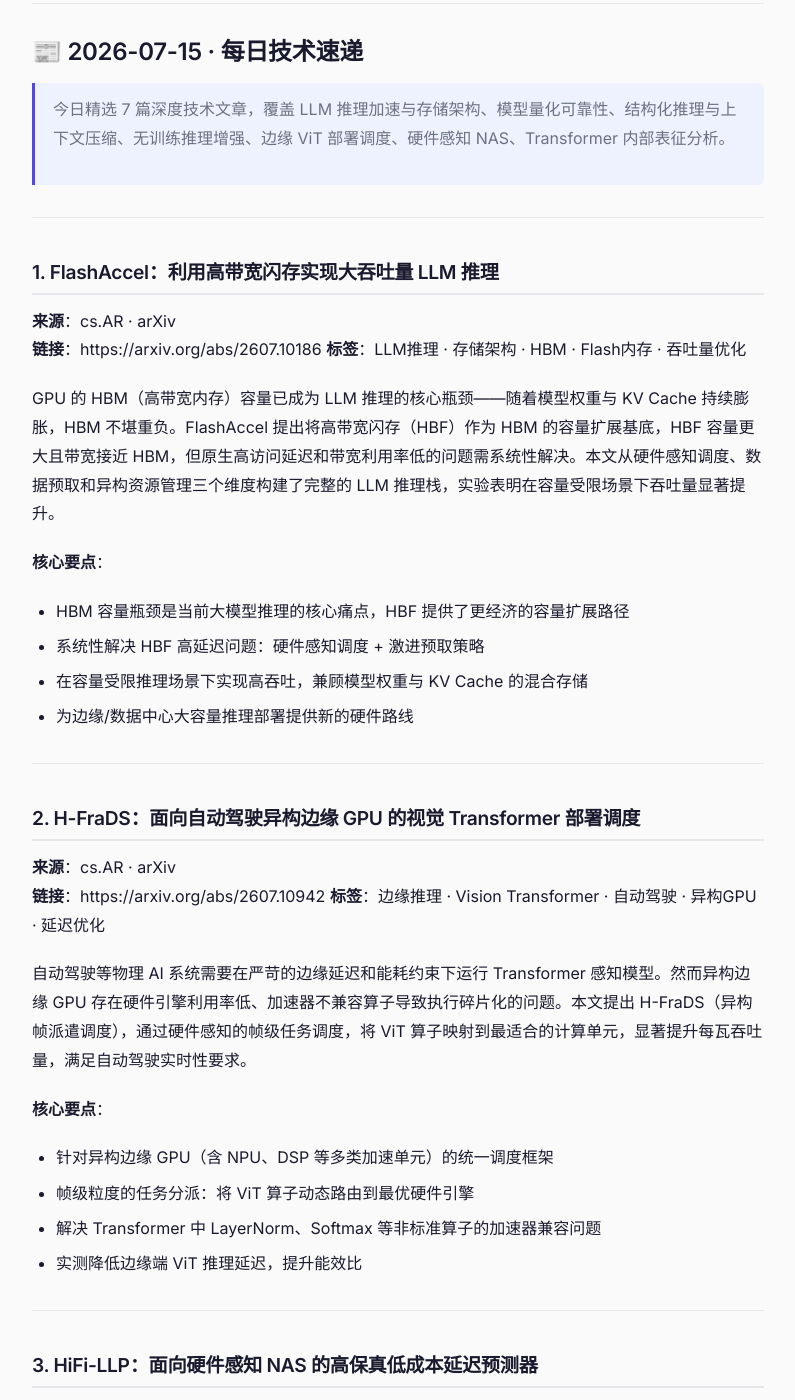
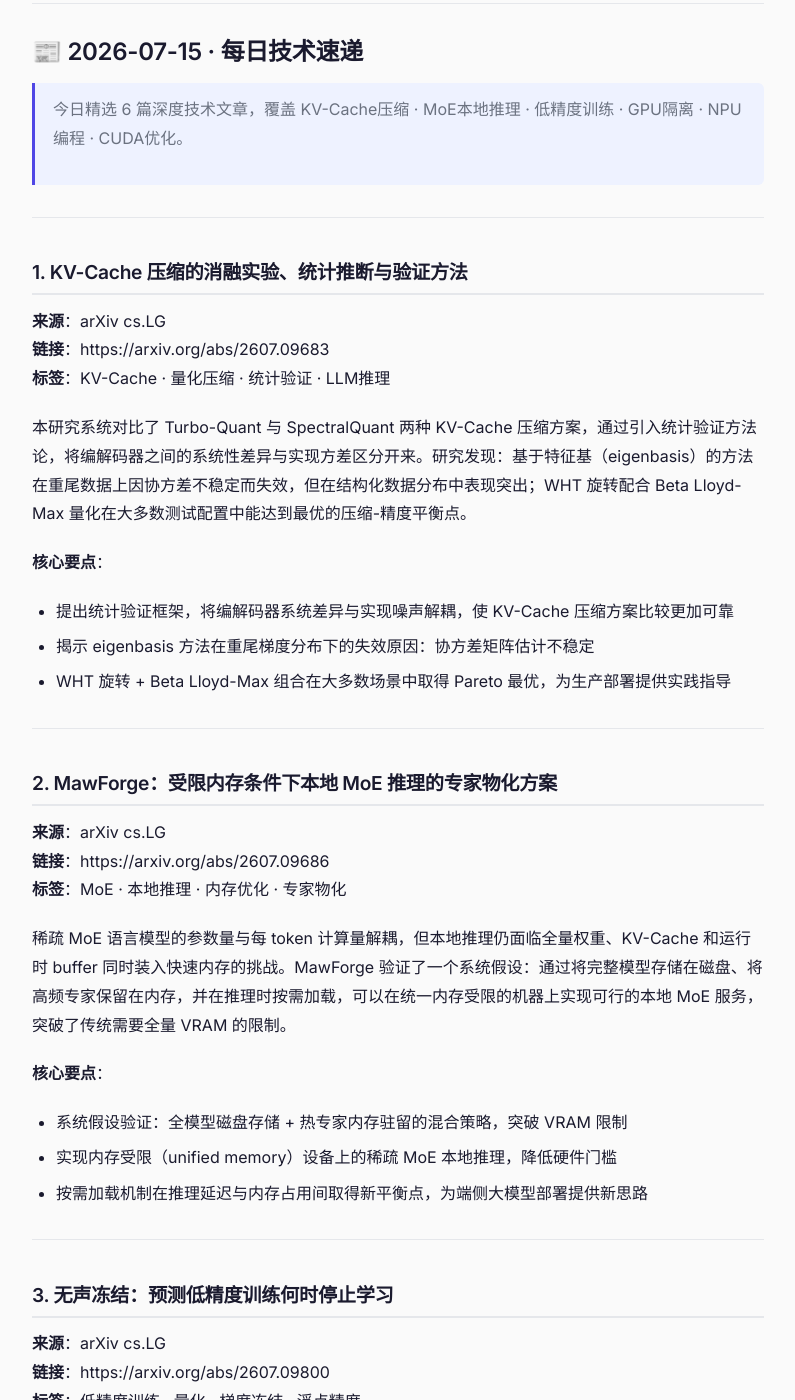
Before and after one commit to chengenbao/chengenbao.github.io, a Jekyll site: the page built from _reading_list/2026-07-15-tech-daily.md, in a window 1280 px wide and 1400 px high, scrolled down 349 px. Shown: the whole window, without its empty margins (242-1037 px from the left). Built offline with Jekyll 4.4.1, drawn with Linux system fonts in a browser that asks for light colours; comment, search, counter and statistics services are not loaded; some of the changed text lies outside the part shown.

Commit message:
add tech daily 2026-07-15

```diff
--- a/_reading_list/2026-07-15-tech-daily.md
+++ b/_reading_list/2026-07-15-tech-daily.md
@@ -1,6 +1,6 @@
 ---
 layout: reading
-title: "LLM 推理加速 x 量化失效 x 结构化推理 x 硬件感知优化"
+title: "KV-Cache压缩 · MoE本地推理 · 低精度训练 · GPU隔离 · NPU编程 · CUDA优化"
 category: tech
 tags: [Tech, 多源, 前沿]
 date: 2026-07-15
@@ -8,119 +8,97 @@ date: 2026-07-15
 
 # 📰 2026-07-15 · 每日技术速递
 
-> 今日精选 7 篇深度技术文章，覆盖 LLM 推理加速与存储架构、模型量化可靠性、结构化推理与上下文压缩、无训练推理增强、边缘 ViT 部署调度、硬件感知 NAS、Transformer 内部表征分析。
+> 今日精选 6 篇深度技术文章，覆盖 KV-Cache压缩 · MoE本地推理 · 低精度训练 · GPU隔离 · NPU编程 · CUDA优化。
 
 ---
 
-## 1. FlashAccel：利用高带宽闪存实现大吞吐量 LLM 推理
+## 1. KV-Cache 压缩的消融实验、统计推断与验证方法
 
-**来源**：cs.AR · arXiv
-**链接**：https://arxiv.org/abs/2607.10186
-**标签**：LLM推理 · 存储架构 · HBM · Flash内存 · 吞吐量优化
+**来源**：arXiv cs.LG
+**链接**：https://arxiv.org/abs/2607.09683
+**标签**：KV-Cache · 量化压缩 · 统计验证 · LLM推理
 
-GPU 的 HBM（高带宽内存）容量已成为 LLM 推理的核心瓶颈——随着模型权重与 KV Cache 持续膨胀，HBM 不堪重负。FlashAccel 提出将高带宽闪存（HBF）作为 HBM 的容量扩展基底，HBF 容量更大且带宽接近 HBM，但原生高访问延迟和带宽利用率低的问题需系统性解决。本文从硬件感知调度、数据预取和异构资源管理三个维度构建了完整的 LLM 推理栈，实验表明在容量受限场景下吞吐量显著提升。
+本研究系统对比了 Turbo-Quant 与 SpectralQuant 两种 KV-Cache 压缩方案，通过引入统计验证方法论，将编解码器之间的系统性差异与实现方差区分开来。研究发现：基于特征基（eigenbasis）的方法在重尾数据上因协方差不稳定而失效，但在结构化数据分布中表现突出；WHT 旋转配合 Beta Lloyd-Max 量化在大多数测试配置中能达到最优的压缩-精度平衡点。
 
 **核心要点**：
-- HBM 容量瓶颈是当前大模型推理的核心痛点，HBF 提供了更经济的容量扩展路径
-- 系统性解决 HBF 高延迟问题：硬件感知调度 + 激进预取策略
-- 在容量受限推理场景下实现高吞吐，兼顾模型权重与 KV Cache 的混合存储
-- 为边缘/数据中心大容量推理部署提供新的硬件路线
+- 提出统计验证框架，将编解码器系统差异与实现噪声解耦，使 KV-Cache 压缩方案比较更加可靠
+- 揭示 eigenbasis 方法在重尾梯度分布下的失效原因：协方差矩阵估计不稳定
+- WHT 旋转 + Beta Lloyd-Max 组合在大多数场景中取得 Pareto 最优，为生产部署提供实践指导
 
 ---
 
-## 2. H-FraDS：面向自动驾驶异构边缘 GPU 的视觉 Transformer 部署调度
+## 2. MawForge：受限内存条件下本地 MoE 推理的专家物化方案
 
-**来源**：cs.AR · arXiv
-**链接**：https://arxiv.org/abs/2607.10942
-**标签**：边缘推理 · Vision Transformer · 自动驾驶 · 异构GPU · 延迟优化
+**来源**：arXiv cs.LG
+**链接**：https://arxiv.org/abs/2607.09686
+**标签**：MoE · 本地推理 · 内存优化 · 专家物化
 
-自动驾驶等物理 AI 系统需要在严苛的边缘延迟和能耗约束下运行 Transformer 感知模型。然而异构边缘 GPU 存在硬件引擎利用率低、加速器不兼容算子导致执行碎片化的问题。本文提出 H-FraDS（异构帧派遣调度），通过硬件感知的帧级任务调度，将 ViT 算子映射到最适合的计算单元，显著提升每瓦吞吐量，满足自动驾驶实时性要求。
+稀疏 MoE 语言模型的参数量与每 token 计算量解耦，但本地推理仍面临全量权重、KV-Cache 和运行时 buffer 同时装入快速内存的挑战。MawForge 验证了一个系统假设：通过将完整模型存储在磁盘、将高频专家保留在内存，并在推理时按需加载，可以在统一内存受限的机器上实现可行的本地 MoE 服务，突破了传统需要全量 VRAM 的限制。
 
 **核心要点**：
-- 针对异构边缘 GPU（含 NPU、DSP 等多类加速单元）的统一调度框架
-- 帧级粒度的任务分派：将 ViT 算子动态路由到最优硬件引擎
-- 解决 Transformer 中 LayerNorm、Softmax 等非标准算子的加速器兼容问题
-- 实测降低边缘端 ViT 推理延迟，提升能效比
+- 系统假设验证：全模型磁盘存储 + 热专家内存驻留的混合策略，突破 VRAM 限制
+- 实现内存受限（unified memory）设备上的稀疏 MoE 本地推理，降低硬件门槛
+- 按需加载机制在推理延迟与内存占用间取得新平衡点，为端侧大模型部署提供新思路
 
 ---
 
-## 3. HiFi-LLP：面向硬件感知 NAS 的高保真低成本延迟预测器
+## 3. 无声冻结：预测低精度训练何时停止学习
 
-**来源**：cs.AR · arXiv
-**链接**：https://arxiv.org/abs/2607.11746
-**标签**：硬件感知NAS · 延迟预测 · DNN压缩 · 边缘部署 · 置信度估计
+**来源**：arXiv cs.LG
+**链接**：https://arxiv.org/abs/2607.09800
+**标签**：低精度训练 · 量化 · 梯度冻结 · 浮点精度
 
-在边缘设备上部署深度神经网络时，硬件感知神经架构搜索（HW-NAS）需要大量真实硬件延迟测量，而硬件在环（HIL）测量效率极低。HiFi-LLP 提出一种高保真、低成本的延迟预测器，并附带置信度估计，使 NAS 过程能可靠地用预测延迟替代真实测量，同时通过不确定性感知采样避免错误决策，大幅加速架构搜索流程。
+低精度（如 FP8/FP4）训练存在一个隐患：当权重更新量小于该权重在目标精度下的 ULP（最小精度单元）的一半时，更新被四舍五入为零，该坐标进入「无声冻结」状态——梯度仍然非零，但权重不再更新。本文证明这种冻结是确定性的，且可以仅凭高精度训练轨迹和目标尾数位长度提前预测，无需实际运行低精度训练。
 
 **核心要点**：
-- 构建高保真延迟代理模型，预测精度接近真实硬件测量
-- 引入置信度区间估计，让 NAS 对预测不确定性有感知
-- 支持多目标 HW-NAS：同时优化精度、延迟和能耗
-- 相比 HIL 方案可减少数量级的真实硬件调用次数
+- 发现并量化「无声冻结」现象：低精度训练中权重更新因 ULP 舍入而静默终止
+- 冻结条件完全可预测（per-coordinate half-ULP），给出可直接计算的判定准则
+- 仅用高精度轨迹即可预测低精度训练的失效点，为 FP8/FP4 训练方案选型提供理论依据
 
 ---
 
-## 4. 量化 LLM 推理的隐性失效：链式推理模式转变的分类分析
+## 4. 边缘 GPU 系统中推理进程的性能隔离机制分析
 
-**来源**：cs.CL · arXiv
-**链接**：https://arxiv.org/abs/2607.09999
-**标签**：模型量化 · LLM推理 · 链式思维 · 失效模式 · NF4
+**来源**：arXiv cs.OS
+**链接**：https://arxiv.org/abs/2601.07600
+**标签**：GPU隔离 · MPS · MIG · 边缘推理 · 安全关键
 
-训练后量化（PTQ）可能在不影响任务准确率的情况下，悄然改变 LLM 的推理过程——即所谓空洞收敛现象。本文构建了六类推理失效分类法（Cohen's kappa=0.906），对 5 个指令微调 LLM（3B~14B 参数）在 FP32/FP16/NF4 三种精度下的 3 万条链式推理输出进行系统分析。结果揭示：量化后准确率维持但推理路径已发生质变，NF4 尤为突出，这对量化模型的可靠性评估提出了新挑战。
+本文系统分析了现代 NVIDIA GPU 的三种主要隔离机制——MPS（Multi-Process Service）、MIG（Multi-Instance GPU）和 Green Contexts，评估它们在安全关键深度学习推理场景中保障确定性延迟的能力。实验在 A100 和 Jetson Orin 两个平台上进行，覆盖性能测试、分区影响评估和进程间时序隔离分析，为自动驾驶、工业控制等实时 AI 应用选型提供数据支撑。
 
 **核心要点**：
-- 首次系统量化「准确率维持但推理质量下降」的隐性失效现象
-- 建立六类推理失效分类法，人工标注一致性高（kappa=0.906）
-- NF4 量化下推理错误模式与 FP32 相比发生显著漂移
-- 对当前以准确率为单一指标的量化评估体系提出质疑
+- 全面对比 MPS/MIG/Green Contexts 三种 GPU 隔离机制在推理延迟确定性上的表现
+- 在 A100（数据中心）和 Jetson Orin（边缘）双平台验证，覆盖云端和端侧部署场景
+- 量化各隔离机制的分区代价与时序保证，为安全关键 AI 系统的 GPU 资源调度提供指南
 
 ---
 
-## 5. 结构化思维：通过 try/outcome 块提升 LLM 推理并压缩上下文
+## 5. IRONSmith：AMD Ryzen AI NPU 的可视化数据流编程环境
 
-**来源**：cs.CL · arXiv
-**链接**：https://arxiv.org/abs/2607.10386
-**标签**：LLM推理 · 链式思维 · 上下文压缩 · 结构化输出 · 推理效率
+**来源**：arXiv cs.AR
+**链接**：https://arxiv.org/abs/2607.10944
+**标签**：NPU · AMD Ryzen AI · 数据流编程 · ML推理加速
 
-LLM 的长链式推理往往冗长低效，大量 token 用于探索性思考而非实质推进。本文提出 Structured Thoughts 框架，将推理组织成交替的 try（探索性草稿）和 outcome（精炼结论）块。通过构建结构化推理数据集并训练，模型能够在保持推理质量的同时大幅压缩有效上下文，减少计算开销，适合对延迟和 KV Cache 有严格要求的场景。
+ML 推理越来越依赖专用硬件加速器提升吞吐和功效，但 NPU 编程门槛极高，需要掌握特定框架和底层数据流模型。IRONSmith 是首个面向 AMD Ryzen AI NPU 的可视化数据流编程环境，提供交互式画布用于构建、配置和可视化数据流图，降低 NPU 编程的认知门槛，使更广泛的开发者能够利用片上 AI 算力。
 
 **核心要点**：
-- 将 CoT 重构为 try/outcome 交替结构，显式分离探索与结论
-- 通过数据构造 + 微调使模型学习结构化推理输出
-- 有效压缩推理链长度，减少 KV Cache 占用和计算成本
-- 在多个推理基准上验证精度损失可控、效率大幅提升
+- 首个专为 AMD Ryzen AI NPU 设计的可视化数据流 IDE，极大降低 NPU 编程门槛
+- 交互式画布支持数据流图的构建与可视化，使算子调度、缓冲区配置直观可见
+- 面向 ML 推理加速，让非硬件专家也能高效利用 NPU 的专用算力
 
 ---
 
-## 6. 深度熵引导采样：无需训练的 LLM 推理增强
+## 6. PyTorch 性能剖析（第二部分）：从 nn.Linear 到 Fused MLP
 
-**来源**：cs.LG · arXiv
-**链接**：https://arxiv.org/abs/2607.09693
-**标签**：LLM推理 · 无训练增强 · 熵采样 · Transformer内部状态 · 推理时计算
+**来源**：HuggingFace Blog
+**链接**：https://huggingface.co/blog/torch-mlp-fusion
+**标签**：PyTorch · CUDA · kernel fusion · 性能优化 · Profiling
 
-RL 训练是提升 LLM 推理能力的主流范式，但成本极高。近期研究发现测试时从锐化的基础模型分布采样可恢复部分 RL 增益。本文提出 Depth-Entropy Guided Sampling（DEGS），在采样时不仅利用输出层 logits，还引入 Transformer 各层前向传播的内部熵信号，构建层级熵引导的采样策略，无需任何额外训练即可显著提升推理准确率。
+本文是 PyTorch 性能剖析系列第二篇，深入分析从基础 nn.Linear 层到融合 MLP（Fused MLP）的优化路径。通过 PyTorch Profiler 和 CUDA event 精确测量每个算子的时间开销，演示如何识别内存带宽瓶颈、减少 kernel 启动次数，以及如何通过算子融合（kernel fusion）显著提升 GPU 利用率，是理解 GPU 计算优化的实践指南。
 
 **核心要点**：
-- 将 Transformer 内部各层熵值引入采样决策，超越仅依赖输出层的方法
-- 完全无训练：直接作用于预训练/指令微调基础模型
-- 在数学、代码等推理基准上超越现有测试时增强方法
-- 揭示深层 Transformer 内部状态包含推理质量的关键信号
-
----
-
-## 7. 从方向到幅度：多模态指令微调如何重组 Transformer 隐状态中的身份编码
-
-**来源**：cs.LG · arXiv
-**链接**：https://arxiv.org/abs/2607.09842
-**标签**：Transformer隐状态 · 指令微调 · RLHF · 几何分析 · 模型内部机制
-
-系统提示中的身份规范是否在 Transformer 隐状态中留下可测量的几何指纹？本文对四个开源模型（涵盖无训练基础、多模态 RLHF、RL 蒸馏、SFT 四种后训练范式）进行分析，发现多模态指令微调将身份编码从方向性表示重组为幅度性表示，揭示了不同训练范式对模型内部表征的本质影响。
-
-**核心要点**：
-- 量化分析系统提示在隐状态轨迹中的几何特征（方向 vs. 幅度）
-- 多模态 RLHF 使身份信息编码方式发生根本性改变
-- 覆盖四种主流后训练范式，结论具有跨模型泛化性
-- 为理解 RLHF/SFT 对模型内部表征的影响提供新视角
+- 系统演示 PyTorch Profiler 的使用方法，从 timeline 视图到 kernel 级别的耗时分析
+- 量化 nn.Linear → Fused MLP 的性能差距，揭示 kernel 启动开销和内存带宽是主要瓶颈
+- 展示 kernel fusion 的实现思路，提供可直接参考的 CUDA 优化实践
 
 ---
 
@@ -128,13 +106,12 @@ RL 训练是提升 LLM 推理能力的主流范式，但成本极高。近期研
 
 | # | 标题摘要 | 来源 | 方向 |
 |---|---------|------|------|
-| 1 | FlashAccel：利用高带宽闪存实现大吞吐量 LLM... | cs.AR | LLM推理/存储架构 |
-| 2 | H-FraDS：面向自动驾驶异构边缘 GPU 的视觉 T... | cs.AR | 边缘推理/硬件调度 |
-| 3 | HiFi-LLP：面向硬件感知 NAS 的高保真低成本延... | cs.AR | NAS/硬件优化 |
-| 4 | 量化 LLM 推理的隐性失效：链式推理模式转变的分类分析... | cs.CL | 模型量化/推理可靠性 |
-| 5 | 结构化思维：通过 try/outcome 块提升 LLM... | cs.CL | 推理效率/上下文压缩 |
-| 6 | 深度熵引导采样：无需训练的 LLM 推理增强... | cs.LG | 推理时增强/无训练方法 |
-| 7 | 从方向到幅度：多模态指令微调如何重组 Transform... | cs.LG | 模型内部机制/表征分析 |
+| 1 | KV-Cache 压缩的消融实验、统计推... | arXiv cs.LG | LLM推理加速 |
+| 2 | MawForge：受限内存条件下本地 M... | arXiv cs.LG | 端侧推理 |
+| 3 | 无声冻结：预测低精度训练何时停止学习... | arXiv cs.LG | 量化训练 |
+| 4 | 边缘 GPU 系统中推理进程的性能隔离机... | arXiv cs.OS | GPU系统 |
+| 5 | IRONSmith：AMD Ryzen ... | arXiv cs.AR | AI芯片/NPU |
+| 6 | PyTorch 性能剖析（第二部分）：从... | HuggingFace Blog | CUDA优化 |
 
 ---
 
```
